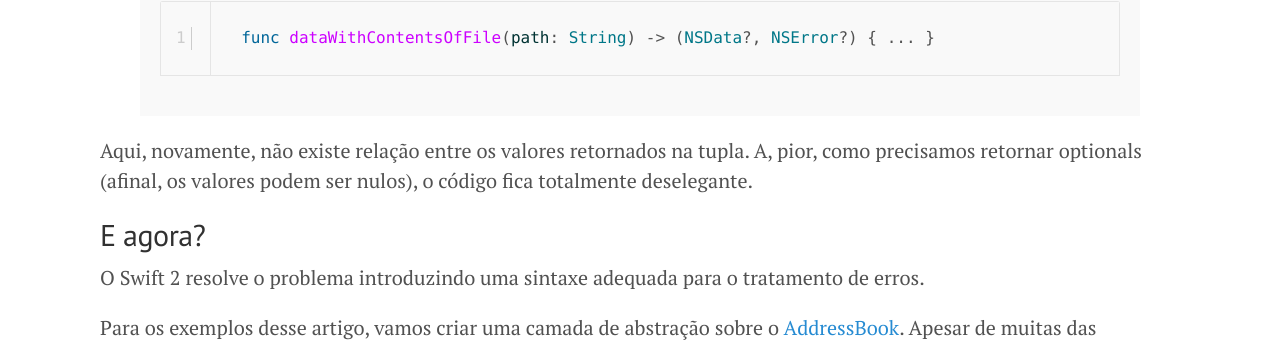
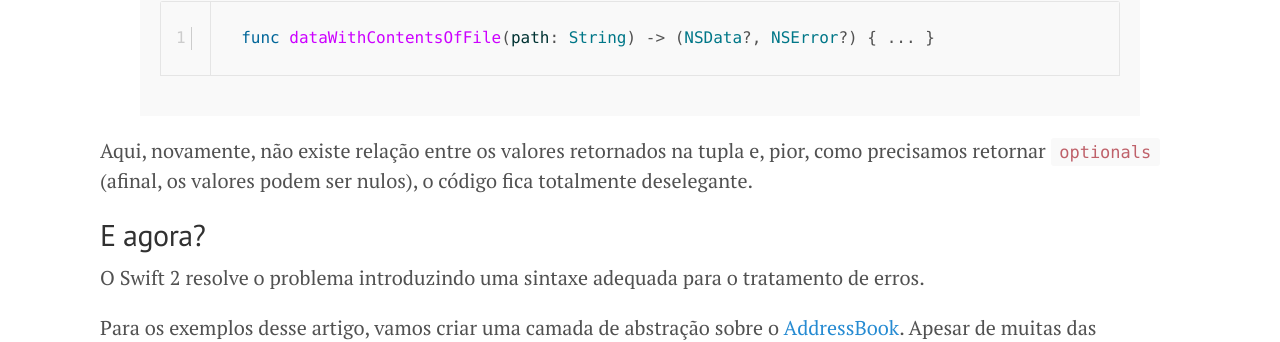
Before and after one commit to Invariante/invariante, a Jekyll site: the page built from _posts/2015-10-04-Tratamento-de-Erros.md, in a window 1280 px wide and 900 px high, scrolled down 977 px. Shown: the part 123-465 px from the top of the window. Built offline with Jekyll 4.4.1, drawn with Linux system fonts in a browser that asks for light colours; Markdown is read by kramdown in place of the engine named in the settings.

```diff
--- a/_posts/2015-10-04-Tratamento-de-Erros.md
+++ b/_posts/2015-10-04-Tratamento-de-Erros.md
@@ -27,7 +27,7 @@ Uma forma ingênua de resolver o problema em Swift de maneira similar (e carrega
 func dataWithContentsOfFile(path: String) -> (NSData?, NSError?) { ... }
 {% endhighlight %}
 
-Aqui, novamente, não existe relação entre os valores retornados na tupla. A, pior, como precisamos retornar optionals (afinal, os valores podem ser nulos), o código fica totalmente deselegante.
+Aqui, novamente, não existe relação entre os valores retornados na tupla e, pior, como precisamos retornar `optionals` (afinal, os valores podem ser nulos), o código fica totalmente deselegante.
 
 
 ## E agora?
```
